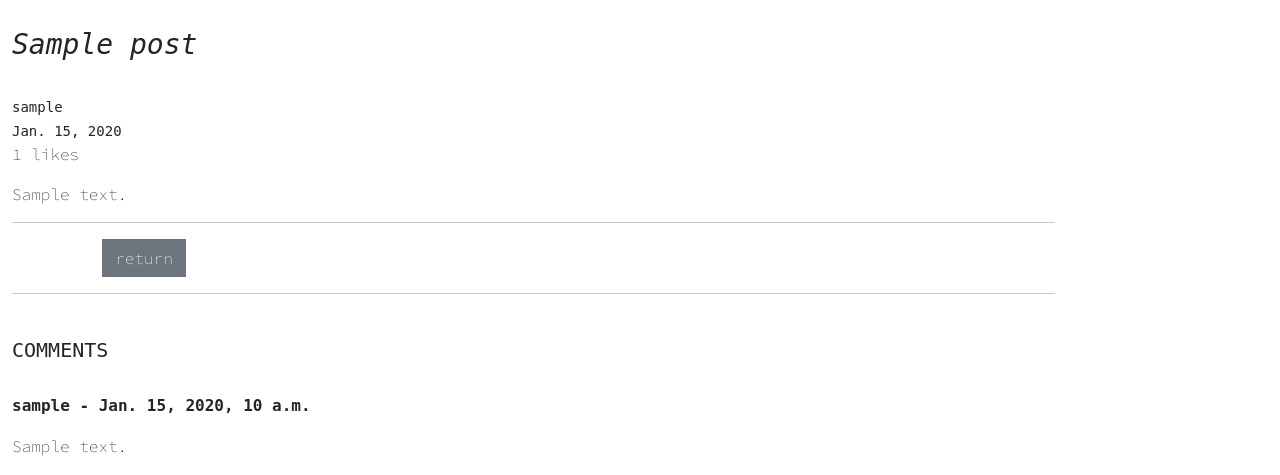
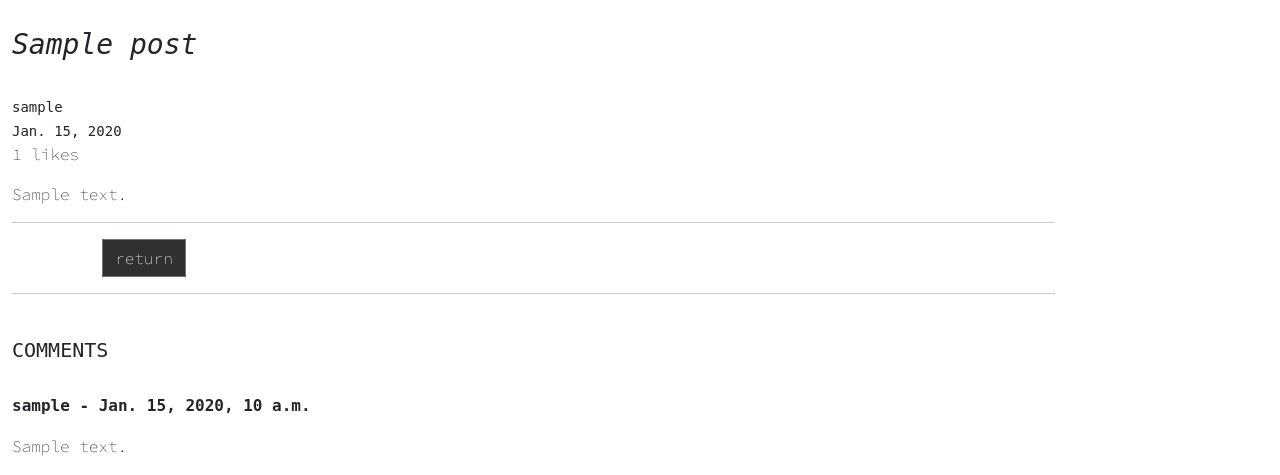
Before and after one commit to NickWaldock/talk-practice-forum-p4, a Django app: page /article/1 in a window 1280 px wide. Shown: the part 273-748 px from the top of the page. Run offline with Django 3.2, Linux system fonts and the light colour scheme; tables that the repository leaves empty hold one stand-in row (values such as "Sample post"); some libraries are stand-ins or nearby versions; some web fonts are replaced.

Commit message:
Update button styling on list and full page view

```diff
--- a/static/css/styles.css
+++ b/static/css/styles.css
@@ -35,9 +35,10 @@ font-family: 'Source Code Pro', monospace; */
 
 /* Footer Icons */
 .footer-icon {
-    color: #303030;"
+    color: #303030;
 }
 
-.footer {
-    position: fixed;
+/* Buttons */
+.btn-color {
+    background-color: #303030;
 }
--- a/templates/article.html
+++ b/templates/article.html
@@ -42,7 +42,7 @@
                                 <button class="btn btn-danger btn rounded-0 body-font btn-block" type="submit"
                                     name="post_id" value="{{ post.id }}">unlike</button>
                                 {% else %}
-                                <button class="btn btn-secondary btn rounded-0 body-font" type="submit" name="post_id"
+                                <button class="btn btn-primary btn rounded-0 body-font" type="submit" name="post_id"
                                     value="{{ post.id }}">like</button>
                                 {% endif %}
                             </form>
@@ -53,7 +53,7 @@
                     <!-- Allow access to edit posts in user is the author -->
                     {% if user.id == post.author.id %}
                     <div class="col-2 p-0">
-                        <button class="btn btn-secondary rounded-0 body-font btn-block">
+                        <button class="btn btn-secondary btn-color rounded-0 body-font btn-block">
                             <a class="text-reset text-decoration-none" href="{% url 'update-post' post.pk %}">edit</a>
                         </button>
                     </div>
@@ -62,7 +62,7 @@
                     <!-- Return Button -->
                     <div class="col-6 p-0"></div>
                     <div class="col-2 p-0">
-                        <button class="btn btn-secondary rounded-0 btn-block float-end">
+                        <button class="btn btn-secondary btn-color rounded-0 btn-block float-end">
                             <a href="{% url 'home' %}" class="text-reset text-decoration-none">
                                 <p class="body-font m-0">return</p>
                             </a>
--- a/templates/index.html
+++ b/templates/index.html
@@ -28,7 +28,7 @@
                         {% if user.is_authenticated %}
                           {% if user.id == post.author.id %}
                           <br>
-                          <button class="btn btn-secondary btn-sm rounded-0 body-font ps-2">
+                          <button class="btn btn-secondary btn-color btn-sm rounded-0 body-font ps-2">
                             <a class="text-decoration-none text-reset" href="{% url 'update-post' post.pk %}">edit post</a>
                           </button>
                           {% endif %}
```
